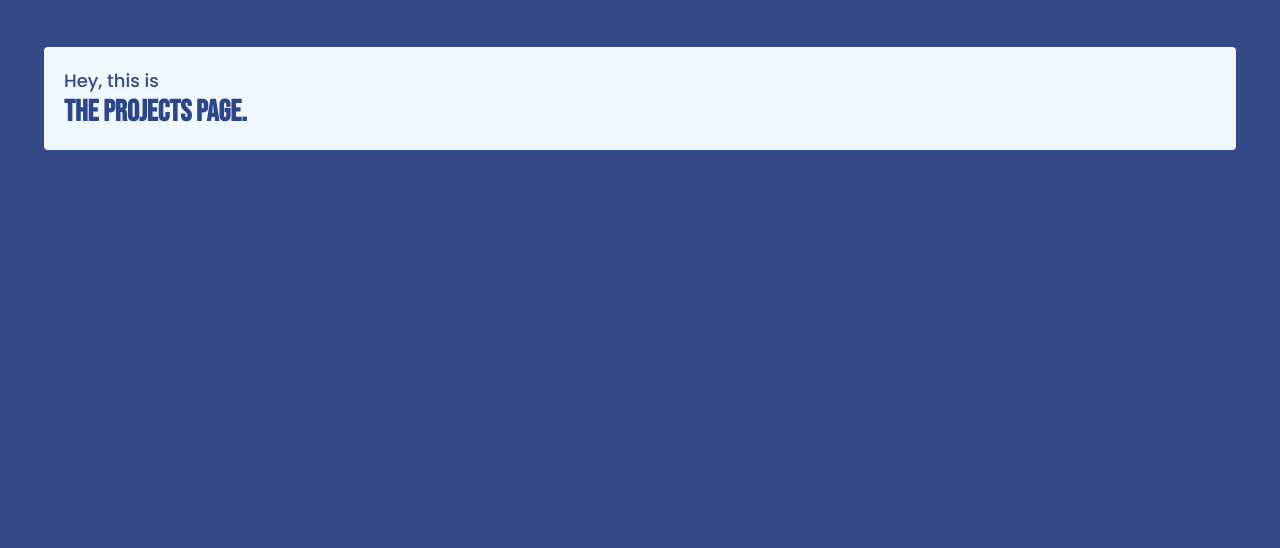
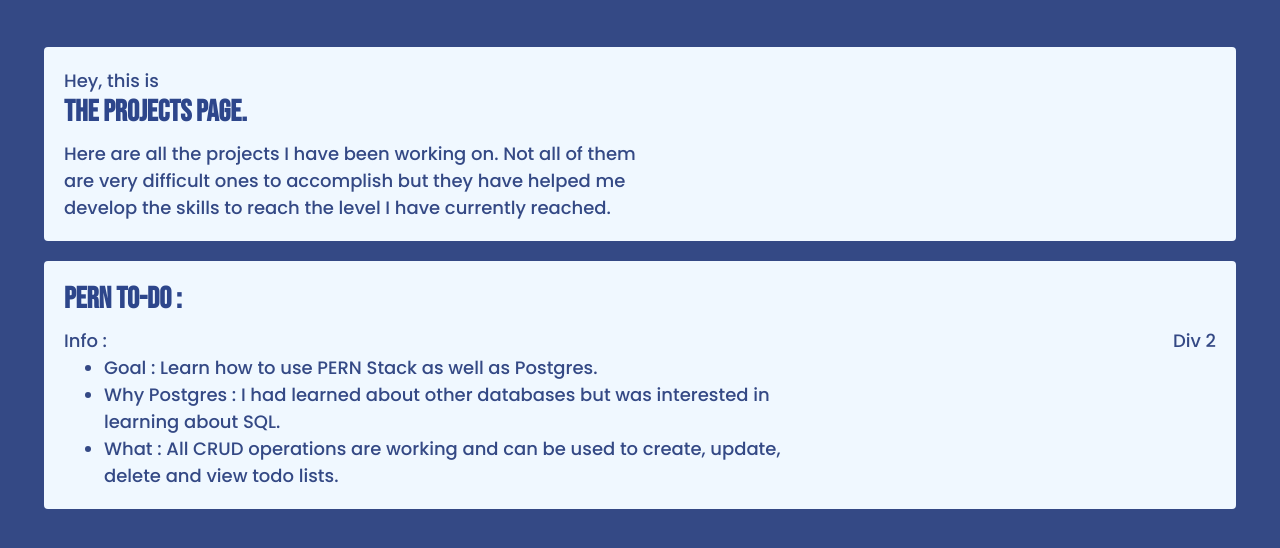
Before and after one commit to SKY3E/Portfolio-V1, a plain HTML site: page projects.html in a window 1280 px wide. Shown: the part 90-638 px from the top of the page. Drawn offline with Linux system fonts and the light colour scheme.

Commit message:
Changed Main Pages

```diff
--- a/CSS - Files/main.css
+++ b/CSS - Files/main.css
@@ -170,6 +170,42 @@ body{
   font-weight: 100;
 }
 
+/* Credit Section */
+.header-main-credits{
+  font-family: Bebas Neue;
+  font-size: 30px;
+  font-weight: bold;
+  color: rgb(45, 70, 139);
+}
+
+.header-main-credits-desc{
+  color: rgb(52, 73, 133);
+
+  font-family: Poppins;
+  font-size: 18px;
+  font-weight: 100;
+}
+
+/* Project Section */
+.header-main-project-item{
+  font-family: Bebas Neue;
+  font-size: 30px;
+  font-weight: bold;
+  color: rgb(45, 70, 139);
+}
+
+.header-main-project-desc{
+  display: flex;
+  justify-content: space-between;
+  padding-top: 10px;
+
+  color: rgb(52, 73, 133);
+
+  font-family: Poppins;
+  font-size: 18px;
+  font-weight: 100;
+}
+
 /* Footer Section */
 .footer-main{
   background-color: aliceblue;
--- a/projects.html
+++ b/projects.html
@@ -38,12 +38,32 @@
 
   <!-- Main Section -->
   <div class="header-main">
+
     <div class="header-main-div">
       <div class="header-main-presentation">
         <div class="header-main-presentation-name-intro">Hey, this is</div>
         <div class="header-main-presentation-name">The Projects Page.</div>
+        <div class="header-main-presentation-name-outro">Here are all the projects I have been working on. Not all of them are very difficult ones to accomplish but they have helped me develop the skills to reach the level I have currently reached.</div>
       </div>
     </div>
+
+    <div class="header-main-div">
+      <div class="header-main-project-item">
+        <div>PERN To-Do :</div>
+        <div class="header-main-project-desc">
+          <div class="project-desc-text">
+            <div>Info :</div>
+            <ul style="margin: 0; max-width: 700px;">
+              <li>Goal : Learn how to use PERN Stack as well as Postgres.</li>
+              <li>Why Postgres : I had learned about other databases but was interested in learning about SQL.</li>
+              <li>What : All CRUD operations are working and can be used to create, update, delete and view todo lists.</li>
+            </ul>
+          </div>
+          <div class="project-desc-img">Div 2</div>
+        </div>
+      </div>
+    </div>
+
   </div>
 
 </body>
```
Also changed, not shown: contact.html (+5 -2 lines), index.html (+3 -1 lines).
